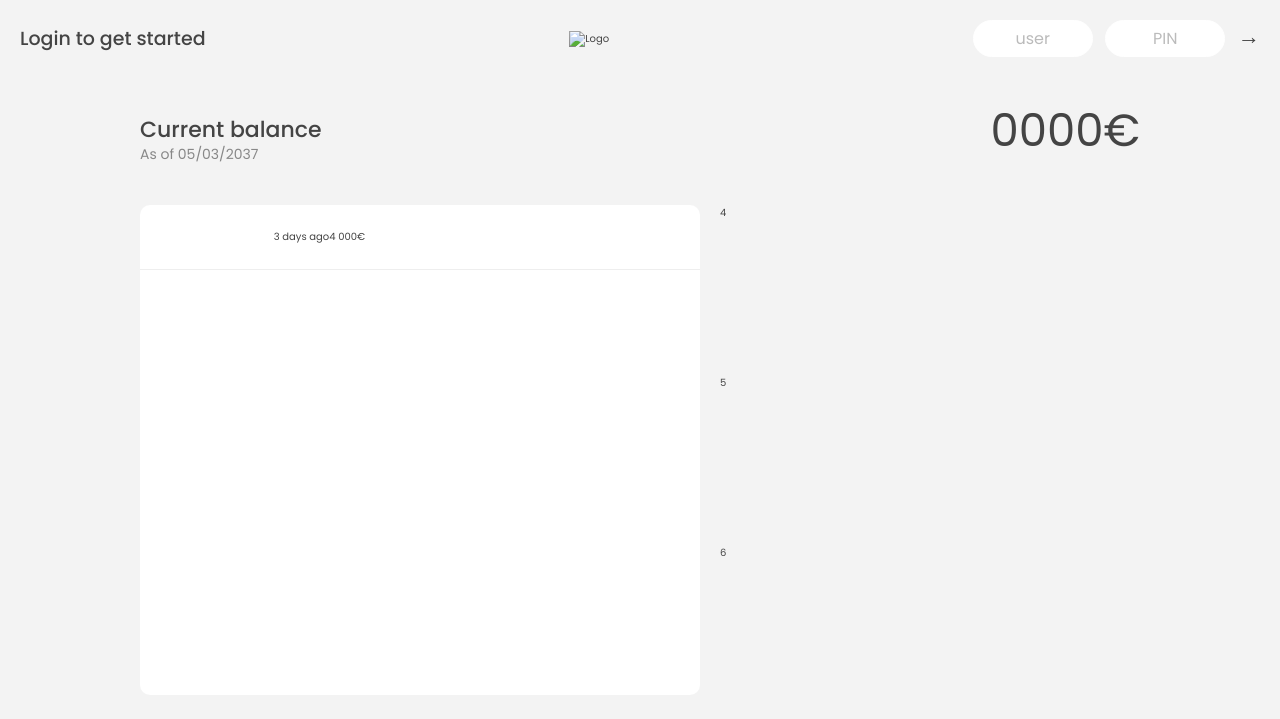
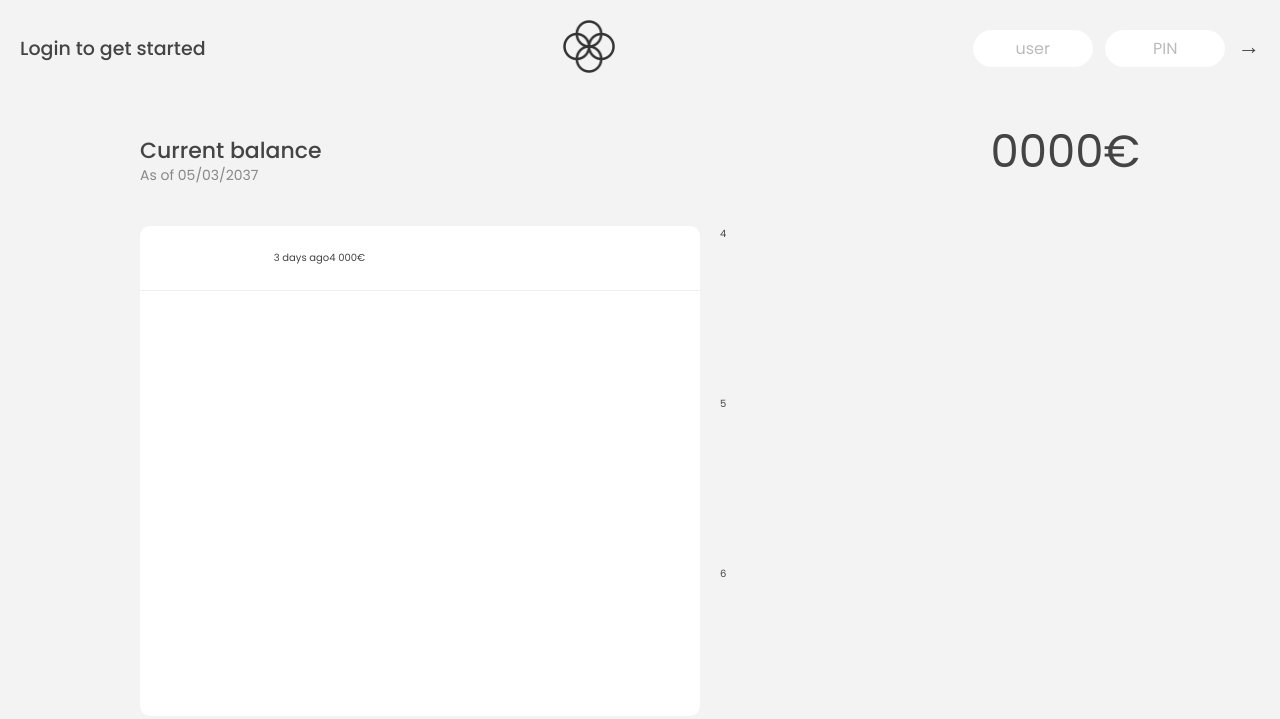
Before and after one commit to v-deribeev/bank, a plain HTML site: page index.html in a window 1280 px wide. Drawn offline with Linux system fonts and the light colour scheme; the site is published under a folder, as on GitHub Pages, so addresses that start at the root find nothing.

Commit message:
Fix logo url path

```diff
--- a/index.html
+++ b/index.html
@@ -20,7 +20,7 @@
         <p class="welcome">Login to get started</p>
       </div>
       <div>
-        <img src="/assets/logo.png" alt="Logo" class="logo" />
+        <img src="./assets/logo.png" alt="Logo" class="logo" />
       </div>
       <div>
         <form class="login">
```
